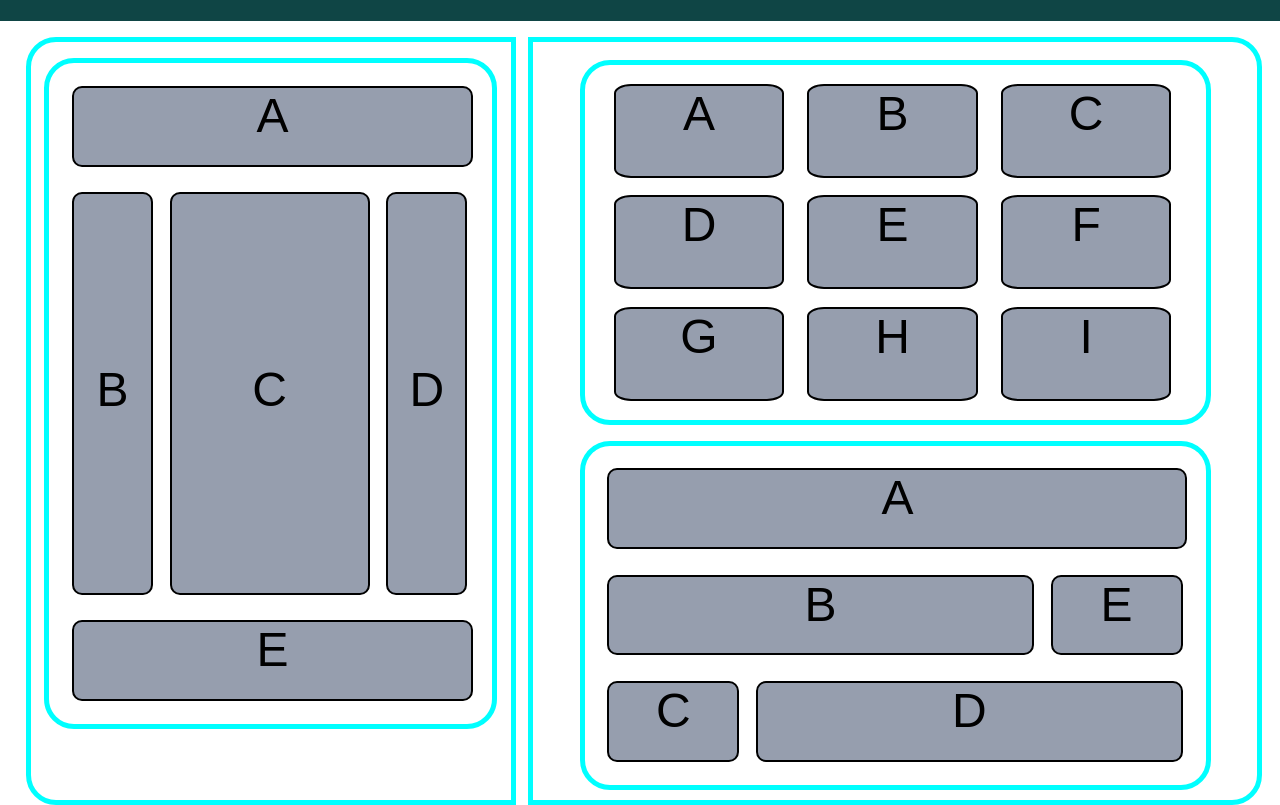
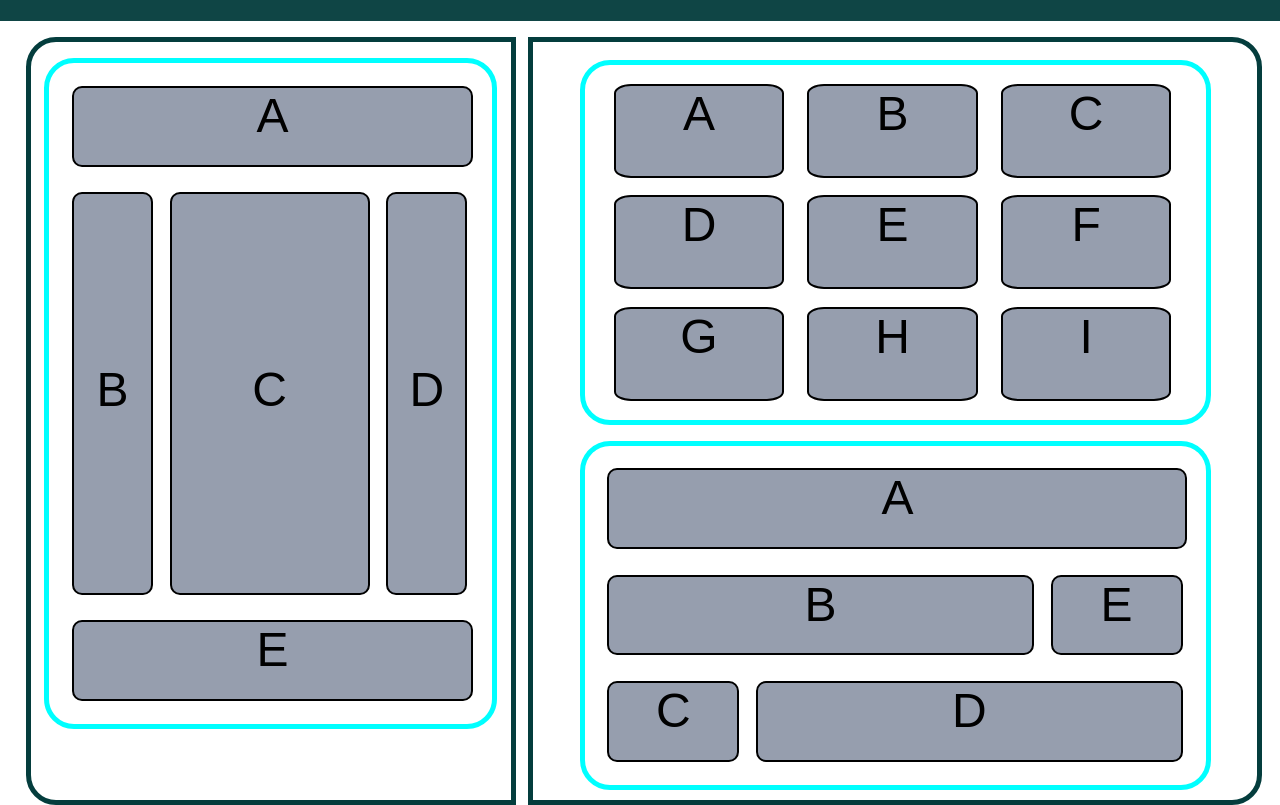
Before and after one commit to Abdul-Basit-Ansari/Flexible-Design, a plain HTML site: page index.html in a window 1280 px wide. Shown: the part 57-862 px from the top of the page. Drawn offline with Linux system fonts and the light colour scheme.

Commit message:
Change Border

```diff
--- a/css/style.css
+++ b/css/style.css
@@ -516,7 +516,7 @@ body{
 		width: 37.5vw;
 		margin-left: 2vw;
 		/* height: 85vh; */
-		border: 5px solid aqua;
+		border: 5px solid rgb(4, 61, 61);
 		border-radius: 30px 0px 0px 30px / 30px 0px 0px 30px;
 	}
 
@@ -614,7 +614,7 @@ body{
 		margin-top: 2vh;
 		padding: 10px;
 		border-radius: 0px 30px 30px 0px / 0px 30px 30px 0px;
-		border: 5px solid aqua;
+		border: 5px solid rgb(4, 61, 61);
 	}
 
 	.alpha {
```
